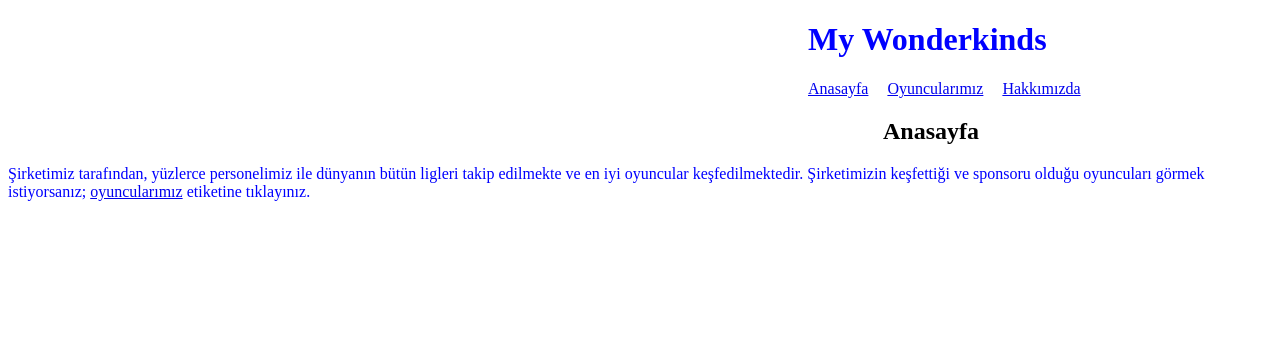
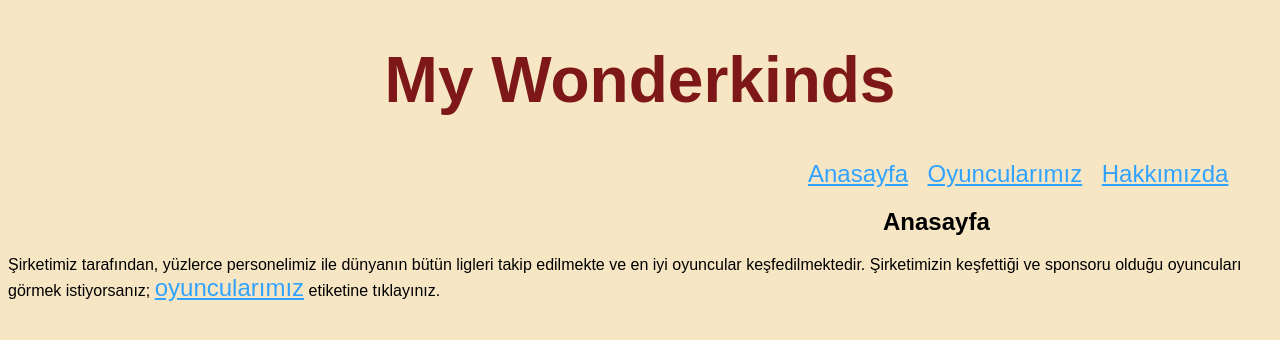
Before and after one commit to halilyilmaz11/Front-End_CSS_odev_1, a plain HTML site: page index.html in a window 1280 px wide. Drawn offline with Linux system fonts and the light colour scheme; files that its build step writes are made by us from their sources.

Commit message:
Anasayfa ve hakkımızda kısımları oluşturuldu, site teması bbelirlendi

```diff
--- a/css/mystyle.css
+++ b/css/mystyle.css
@@ -1,8 +1,33 @@
-.ilkbaslık {
-    padding-left: 800px;
-    color: blue;
+body {
+    background-color: #F7E6C4;
+    font-family: sans-serif;
+}
+
+header {
+    text-align: center;
+    color: #7E1717;
+    font-size: 32px;
+}
+
+.lorem {
+    text-align: center;
+    color: #263A29;
+    font-size: 24px;
+}
+
+a {
+    color: #30A2FF;
+    font-size: 24px;
+
+}
+
+h3 {
+    color: #263A29;
+    font-size: 22px;
+    text-align: center;
 }
 
 p {
-    color: blue;
+    font-size: 16px;
+    text-align: inherit;
 }
```
